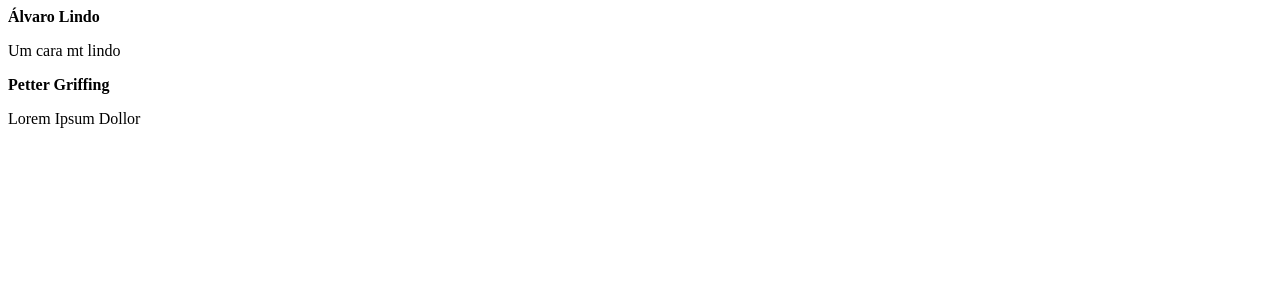
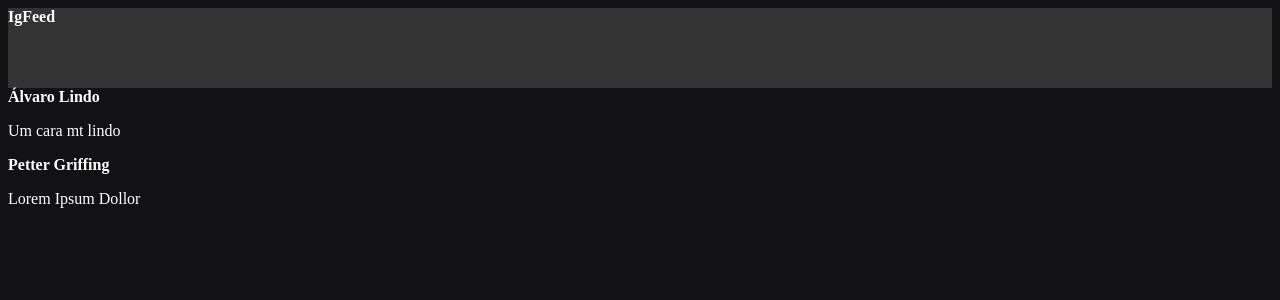
Before and after one commit to alvarobianor/igFeed, a React (Vite) app: page / in a window 1280 px wide. Shown: the top 300 px of the page. Built offline with nearby package versions, Linux system fonts and the light colour scheme.

Commit message:
Creating a new component

```diff
--- a/src/App.tsx
+++ b/src/App.tsx
@@ -1,9 +1,11 @@
-import { Post } from "./components/Post"
-
+import { Header } from "./components/Header/Header"
+import { Post } from "./components/Post/Post"
+import './style.css'
 export function App() {
 
   return (
     <>
+      <Header />
       <Post author="Álvaro Lindo" content="Um cara mt lindo" />
       <Post author="Petter Griffing" content="Lorem Ipsum Dollor" />
     </>
--- /dev/null
+++ b/src/components/Header/Header.module.css
@@ -0,0 +1,4 @@
+.header {
+  background: #333;
+  height: 80px;
+}
--- /dev/null
+++ b/src/components/Header/Header.tsx
@@ -0,0 +1,9 @@
+import styles from './Header.module.css'
+
+export function Header() {
+  return (
+    <header className={styles.header}>
+      <strong>IgFeed</strong>
+    </header>
+  )
+}
--- /dev/null
+++ b/src/components/Post/Post.module.css
@@ -0,0 +1,4 @@
+.post {
+  display: flex;
+  flex-direction: column;
+}
--- a/src/components/Post.tsx
+++ b/src/components/Post/Post.tsx
@@ -1,3 +1,5 @@
+import styles from './Post.module.css'
+
 type Props = {
   author?: string;
   content?: string;
@@ -5,9 +7,9 @@ type Props = {
 }
 export function Post({ author, content }: Props) {
   return (
-    <>
+    <div className={styles.post}>
       <strong>{author}</strong>
       <p>{content}</p>
-    </>
+    </div>
   )
 }
--- /dev/null
+++ b/src/style.css
@@ -0,0 +1,4 @@
+body {
+  background: #121214;
+  color: #fff;
+}
```
